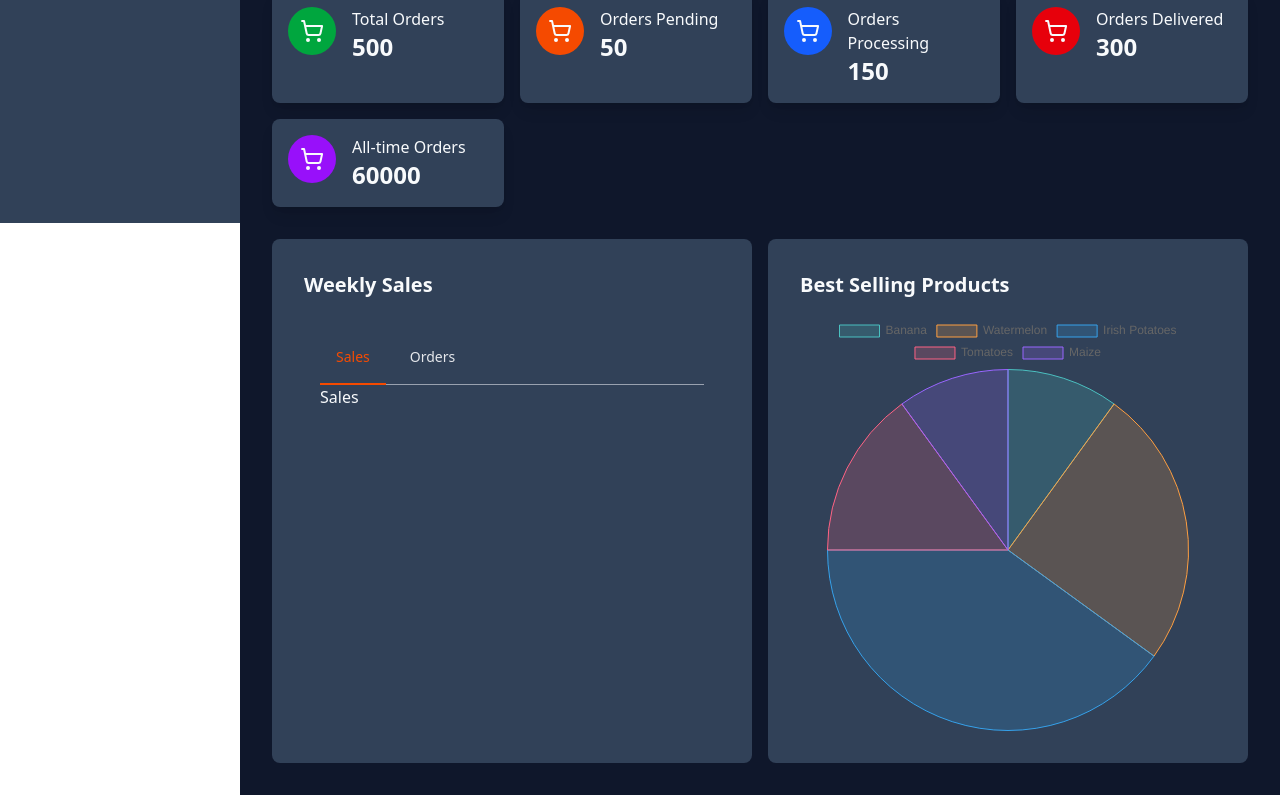
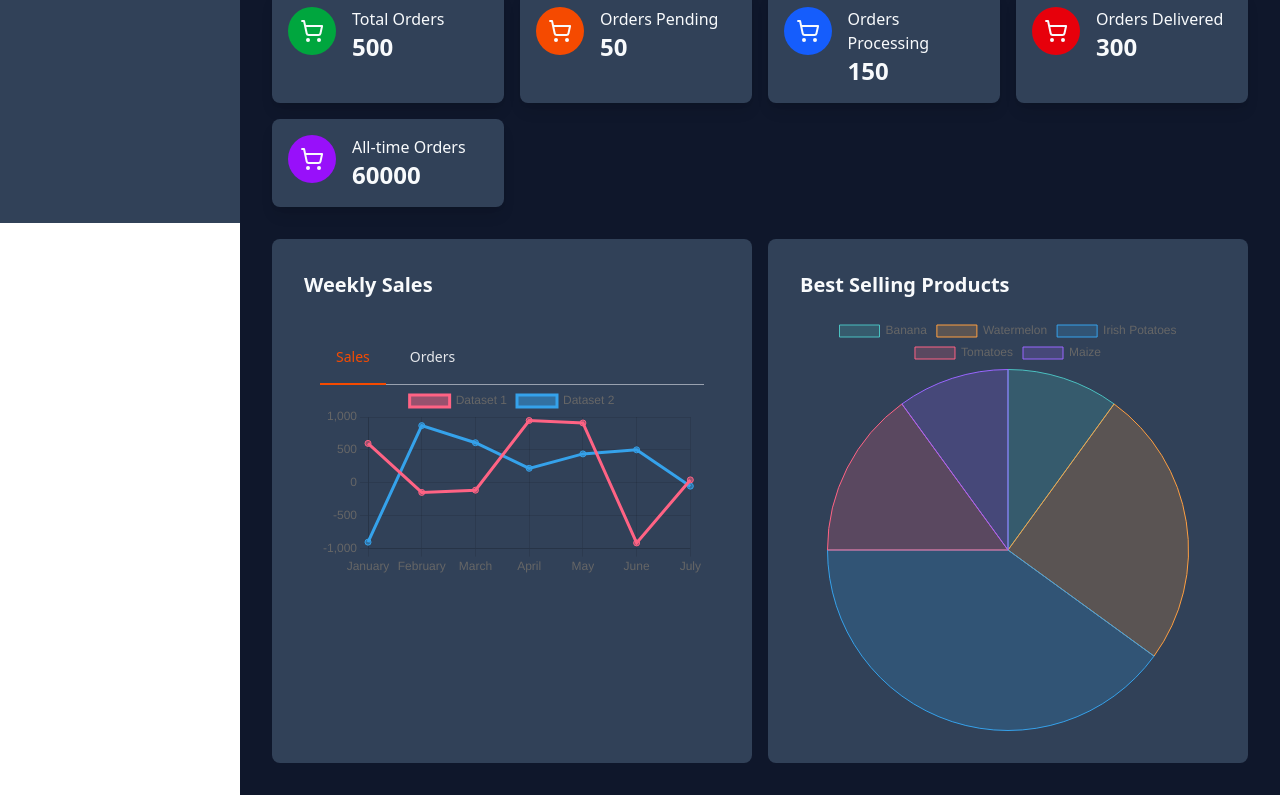
Before and after one commit to Sundze7/multivendor, a Next.js app: page /dashboard in a window 1280 px wide. Shown: the part 577-1372 px from the top of the page. Built offline with nearby package versions, Linux system fonts and the light colour scheme.

Commit message:
line charts

```diff
--- a/package.json
+++ b/package.json
@@ -9,7 +9,9 @@
     "lint": "next lint"
   },
   "dependencies": {
+    "@faker-js/faker": "^9.7.0",
     "chart.js": "^4.4.9",
+    "faker": "^6.6.6",
     "lucide-react": "^0.503.0",
     "next": "15.3.0",
     "react": "^19.0.0",
--- a/src/components/back-office/charts/WeeklySalesCharts.jsx
+++ b/src/components/back-office/charts/WeeklySalesCharts.jsx
@@ -1,7 +1,70 @@
 "use client";
 import { useState } from "react";
+import React from "react";
+import {
+  Chart as ChartJS,
+  CategoryScale,
+  LinearScale,
+  PointElement,
+  LineElement,
+  Title,
+  Tooltip,
+  Legend,
+} from "chart.js";
+import { Line } from "react-chartjs-2";
+import { faker } from "@faker-js/faker";
 
 export default function WeeklySalesCharts() {
+  ChartJS.register(
+    CategoryScale,
+    LinearScale,
+    PointElement,
+    LineElement,
+    Title,
+    Tooltip,
+    Legend
+  );
+  const options = {
+    responsive: true,
+    plugins: {
+      legend: {
+        position: "top",
+      },
+      title: {
+        display: false,
+        text: "Chart.js Line Chart",
+      },
+    },
+  };
+
+  const labels = [
+    "January",
+    "February",
+    "March",
+    "April",
+    "May",
+    "June",
+    "July",
+  ];
+
+  const data = {
+    labels,
+    datasets: [
+      {
+        label: "Dataset 1",
+        data: labels.map(() => faker.number.int({ min: -1000, max: 1000 })),
+        borderColor: "rgb(255, 99, 132)",
+        backgroundColor: "rgba(255, 99, 132, 0.5)",
+      },
+      {
+        label: "Dataset 2",
+        data: labels.map(() => faker.number.int({ min: -1000, max: 1000 })),
+        borderColor: "rgb(53, 162, 235)",
+        backgroundColor: "rgba(53, 162, 235, 0.5)",
+      },
+    ],
+  };
+
   const tabs = [
     {
       title: "Sales",
@@ -42,7 +105,7 @@ export default function WeeklySalesCharts() {
         {/* Content to display */}
         {tabs.map((tab, i) => {
           if (chartsToDisplay === tab.type) {
-            return <h2>{tab.title}</h2>;
+            return <Line options={options} data={data} />;
           }
           return null;
         })}
```
Also changed, not shown: 1 other file (tests, documents, lock files or other folders).
